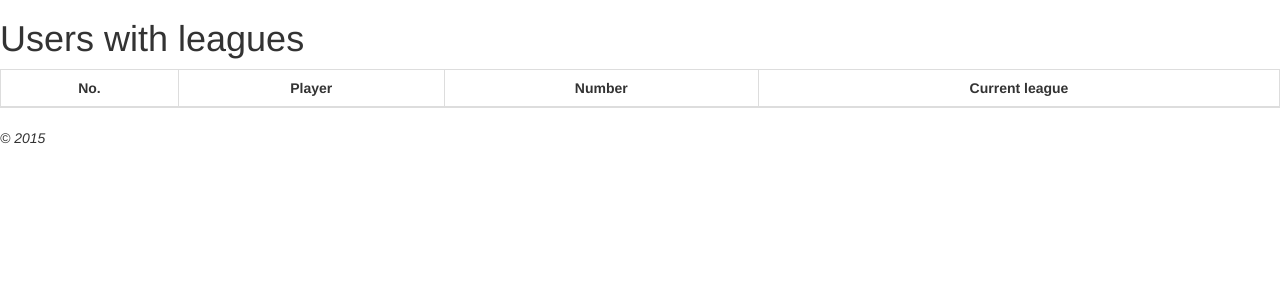
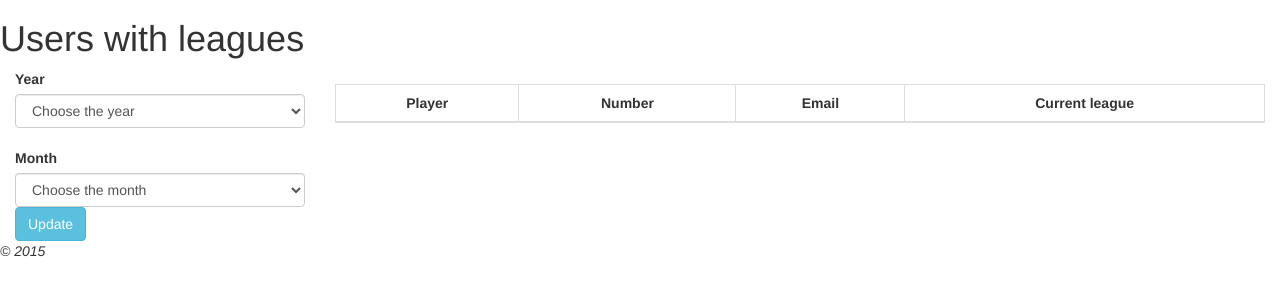
Before and after one commit to Hari96/stour-squashclub, a CodeIgniter app: page /database/player_admin/league_view/leagues_view in a window 1280 px wide. Shown: the part 101-401 px from the top of the page. Run offline with CodeIgniter, Linux system fonts and the light colour scheme; tables that the repository leaves empty or names only in its code hold one stand-in row (values such as "Sample post"); lists and menus that the app fills with data are empty.

Commit message:
Made significant progress with the setting up leagues process

```diff
--- a/application/views/admin_views/leagues_view.php
+++ b/application/views/admin_views/leagues_view.php
@@ -1,11 +1,60 @@
 <h1>Users with leagues</h1>
-<table class="table table-responsive table-bordered">
+<div class="container-fluid">
+  <?php echo form_open('update_leagues'); ?>
+  <div class="row">
+    <div class="col-md-3">
+      <?php
+      echo form_label('Year', 'inputYear');
+      $options = array(
+        '0' => 'Choose the year',
+        '1' => '2016',
+        '2' => '2017',
+        '3' => '2018',
+        '4' => '2019',
+        '5' => '2020',
+        '6' => '2021',
+        '7' => '2022',
+        '8' => '2023',
+        '9' => '2024',
+        '10' => '2025',
+        '11' => '2026',
+        '12' => '2027'
+      );
+      echo form_dropdown('year', $options, 'Choose the year', 'class="form-control"');
+      echo "<br>";
+      echo form_label('Month', 'inputMonth');
+      $options = array(
+        '0' => 'Choose the month',
+        '1' => 'Jan',
+        '2' => 'Feb',
+        '3' => 'Mar',
+        '4' => 'Apr',
+        '5' => 'May',
+        '6' => 'Jun',
+        '7' => 'Jul',
+        '8' => 'Aug',
+        '9' => 'Sep',
+        '10' => 'Oct',
+        '11' => 'Nov',
+        '12' => 'Dec'
+      );
+      echo form_dropdown('month', $options, 'Choose the month', 'class="form-control"');
+      ?>
+  </div>
+  <div class="col-md-9">
+    <table class="table table-responsive table-bordered spacing-top">
       <thead>
-    <tr><th>No.</th><th>Player</th><th>Number</th><th>Current league</th></tr>
+        <tr><th>Player</th><th>Number</th><th>Email</th><th>Current league</th></tr>
       </thead>
+
       <tbody>
-  <?php foreach ($players as $player): echo "<tr><td>".$player['id']."</td><td>".
-  $player['fName']." ".$player['lName']."</td><td>".$player['mobile']."</td><td>".$player['current_league']."</td></tr>"?>
+        <?php $c = 1; foreach ($players as $player): ?>
+          <tr> <input type="hidden" name="<?php $id = 'id' . $c; echo $id; ?>" value="<?php echo set_value('$id', $player['id']); ?>"></td><td><?php echo $player['fName'] . ", " . $player['lName']; ?><td> <?php echo $player['mobile']; ?></td><td><?php echo $player['email']; ?></td><td><input type="number" class="text-center number-column" name="<?php $num = 'curr'.$c; echo $num; $c++; ?>" value="<?php echo set_value('$num', $player['current_league']); ?>"></td></tr>
         <?php endforeach; ?>
     </tbody>
     </table>
+  </div>
+  </div>
+  <button type="submit" class="btn btn-info">Update</button>
+  <?php echo form_close(); $c = 1; ?>
+</div>
--- a/application/views/pages/home.php
+++ b/application/views/pages/home.php
@@ -1 +1,3 @@
+<div class="container">
 <h1>Home page</h1>
+</div>
--- a/assets/css/custom.css
+++ b/assets/css/custom.css
@@ -1,8 +1,5 @@
 body {
   padding-top: 100px;
-}
-form {
-  width: 80%;
 }
 #head {
   font-size: 1.3em;
@@ -44,3 +41,6 @@ table, th, td {
   margin-left: 10px;
   margin-bottom: 6px;
 }
+.number-column {
+  width: 50px;
+}
```
Also changed, not shown: application/controllers/Update_leagues.php (added, +29 -0 lines), application/views/admin_views/admin_home.php (+8 -1 lines). Lines whose indentation alone changed are shown as unchanged.
